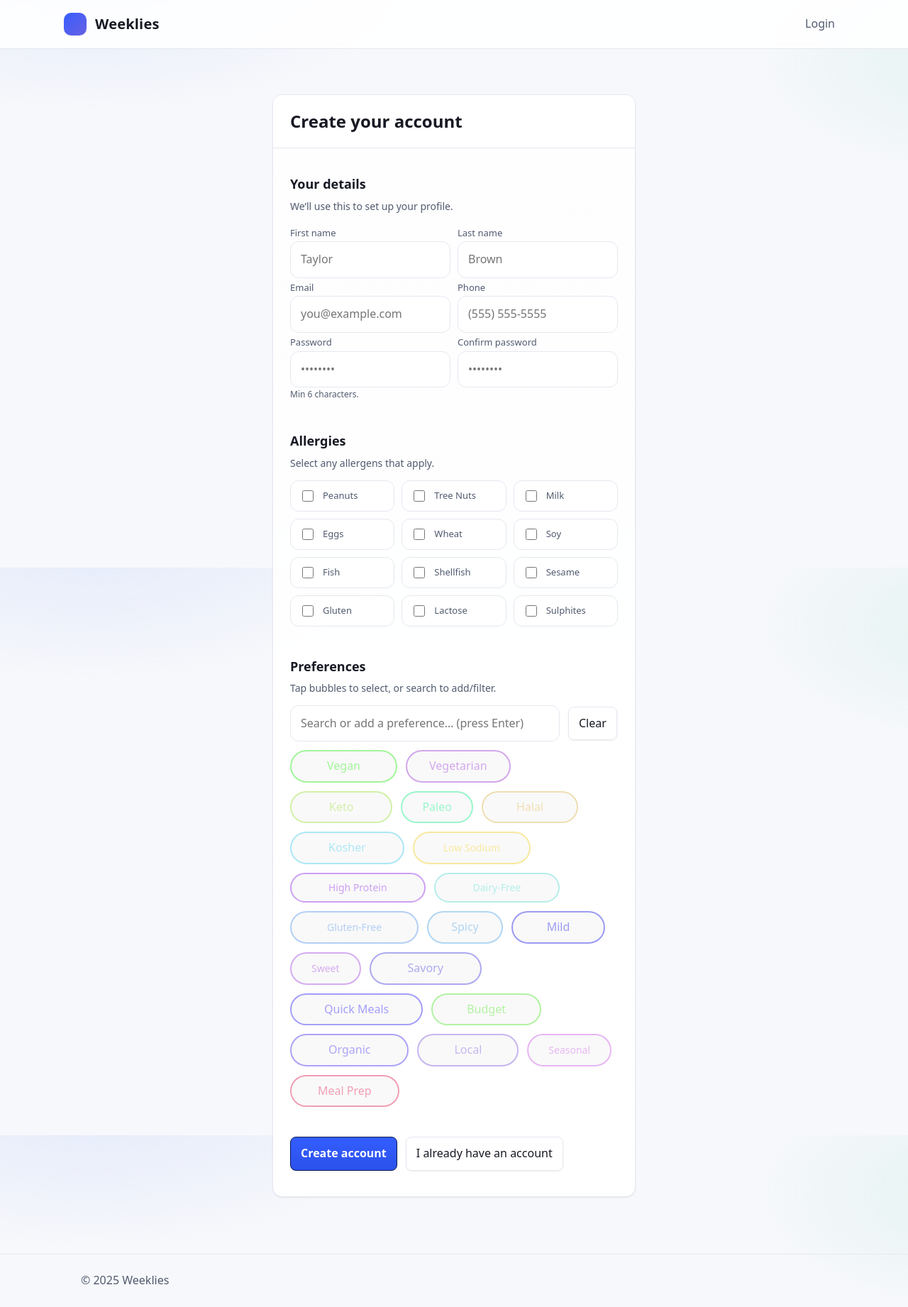
After one commit to TaylorBrown96/SE25Fall, a Flask app: page /register in a window 1280 px wide. The commit adds this page. Shown: the whole page at 71% size. Run offline with Flask 3, Linux system fonts and the light colour scheme.

Commit message:
Add user registration page with integrations
- Implemented new register.html template with multi-step form:
  • Collects basic info (name, email, phone, password)
  • Allergy selection from predefined list
  • Preferences selection with random-colored bubbles and search support
- Updated Flask /register route:
  • Handles password confirmation and validation
  • Stores allergies and preferences (CSV format) alongside user data
  • Prevents duplicate registration by email
- Extended User table schema to include allergies and preferences columns
- Improved UX with subtle bubble styling and border-highlight on selection
- Added client-side JS logic for bubble toggling, search, and field serialization

```diff
--- a/proj2/templates/login.html
+++ b/proj2/templates/login.html
@@ -37,6 +37,7 @@
             <input class="input" type="password" id="password" name="password" required />
 
             <input type="submit" value="Login" class="btn btn-primary btn-block" />
+            <a href="{{ url_for('register') }}" class="btn btn-secondary btn-block">Register</a>
           </form>
         </div>
       </div>
--- /dev/null
+++ b/proj2/templates/register.html
@@ -0,0 +1,320 @@
+<!DOCTYPE html>
+<html lang="en">
+<head>
+  <meta charset="UTF-8" />
+  <meta name="viewport" content="width=device-width, initial-scale=1.0" />
+  <title>Register · Weeklies</title>
+  <link rel="stylesheet" href="{{ url_for('static', filename='style.css') }}" />
+  <script src="{{ url_for('static', filename='script.js') }}" defer></script>
+  <style>
+    /* Preference bubbles */
+    .pref-toolbar { display:flex; gap:12px; align-items:center; margin-bottom:12px; flex-wrap:wrap; }
+    .pref-toolbar .input { max-width: 380px; }
+    .bubbles { display:flex; flex-wrap:wrap; gap:12px; }
+    .bubble {
+    display:inline-flex;
+    align-items:center;
+    justify-content:center;
+    border-radius:999px;
+    border:2px solid var(--border);
+    background: rgba(0,0,0,0.05);   /* subtle neutral backdrop */
+    color: var(--text);
+    padding: 10px 14px;
+    cursor:pointer;
+    user-select:none;
+    transition: transform .15s ease, border-color .15s ease, box-shadow .15s ease;
+    opacity: 0.5;                   /* dim when unselected */
+    }
+
+    .bubble:hover {
+    transform: translateY(-1px);
+    opacity: 0.7;
+    }
+
+    .bubble.selected {
+    background: rgba(0,0,0,0.05);   /* keep subtle background */
+    border-color: currentColor;     /* bright border */
+    box-shadow: 0 0 6px currentColor;
+    opacity: 1;                     /* make it pop */
+    }
+    .section-title { margin: 0 0 6px; font-size: 18px; }
+    .muted { color: var(--muted); font-size: 14px; margin: 0 0 12px; }
+    .allergen-grid { display:grid; gap:10px; grid-template-columns: repeat(2, minmax(0,1fr)); }
+    @media (min-width: 720px) { .allergen-grid { grid-template-columns: repeat(3, minmax(0,1fr)); } }
+    .allergen { display:flex; gap:10px; align-items:center; padding:10px 12px; border:1px solid var(--border); border-radius:12px; background: var(--surface); }
+    .step { margin-bottom: 24px; }
+    .error { margin: 12px 0; }
+  </style>
+</head>
+<body>
+<header class="site-header">
+  <div class="container">
+    <a class="brand" href="{{ url_for('index') }}">
+      <span class="logo" aria-hidden="true"></span> Weeklies
+    </a>
+    <nav>
+      <a href="{{ url_for('login') }}">Login</a>
+    </nav>
+  </div>
+</header>
+
+<main class="main">
+  <div class="container auth">
+    {% if error %}
+      <div class="flash danger error">{{ error }}</div>
+    {% endif %}
+
+    <div class="card">
+      <div class="card-header" style="font-size: 24px; font-weight: bold;">Create your account</div>
+      <div class="card-body">
+        <form method="POST" action="{{ url_for('register') }}" id="registerForm" novalidate>
+          <!-- STEP 1: Basic info -->
+          <div class="step">
+            <h2 class="section-title" style="margin-top:-20px">Your details</h2>
+            <p class="muted">We’ll use this to set up your profile.</p>
+            <div class="form-row form-row--2">
+              <div>
+                <label for="fname">First name</label>
+                <input class="input" id="fname" name="fname" type="text" placeholder="Taylor" required>
+              </div>
+              <div>
+                <label for="lname">Last name</label>
+                <input class="input" id="lname" name="lname" type="text" placeholder="Brown" required>
+              </div>
+            </div>
+            <div class="form-row form-row--2">
+              <div>
+                <label for="email">Email</label>
+                <input class="input" id="email" name="email" type="email" placeholder="you@example.com" required>
+              </div>
+              <div>
+                <label for="phone">Phone</label>
+                <input class="input" id="phone" name="phone" type="tel" placeholder="(555) 555-5555" required>
+              </div>
+            </div>
+            <div class="form-row form-row--2">
+              <div>
+                <label for="password">Password</label>
+                <input class="input" id="password" name="password" type="password" placeholder="••••••••" minlength="6" required>
+                <div class="help-text">Min 6 characters.</div>
+              </div>
+              <div>
+                <label for="confirm_password">Confirm password</label>
+                <input class="input" id="confirm_password" name="confirm_password" type="password" placeholder="••••••••" minlength="6" required>
+              </div>
+            </div>
+          </div>
+
+          <!-- STEP 2: Allergies -->
+          <div class="step">
+            <h2 class="section-title">Allergies</h2>
+            <p class="muted">Select any allergens that apply.</p>
+            <div class="allergen-grid" id="allergenGrid">
+              {% set allergens = [
+                'Peanuts','Tree Nuts','Milk','Eggs','Wheat','Soy',
+                'Fish','Shellfish','Sesame','Gluten','Lactose','Sulphites'
+              ] %}
+              {% for a in allergens %}
+              <label class="allergen">
+                <input type="checkbox" name="allergies[]" value="{{ a }}">
+                <span>{{ a }}</span>
+              </label>
+              {% endfor %}
+            </div>
+          </div>
+
+          <!-- STEP 3: Preferences (bubbles + search) -->
+          <div class="step">
+            <h2 class="section-title">Preferences</h2>
+            <p class="muted">Tap bubbles to select, or search to add/filter.</p>
+            <div class="pref-toolbar">
+              <input class="input" id="prefSearch" type="search" placeholder="Search or add a preference… (press Enter)">
+              <button class="btn btn-outline" type="button" id="clearPrefsBtn">Clear</button>
+            </div>
+            <div class="bubbles" id="bubbles"></div>
+          </div>
+
+          <!-- Hidden serialized fields for server -->
+          <input type="hidden" name="allergies" id="allergiesField" value="">
+          <input type="hidden" name="preferences" id="preferencesField" value="">
+
+          <div class="btn-row" style="margin-bottom: -20px">
+            <button type="submit" class="btn btn-primary">Create account</button>
+            <a class="btn btn-outline" href="{{ url_for('login') }}">I already have an account</a>
+          </div>
+        </form>
+      </div>
+    </div>
+  </div>
+</main>
+
+<footer class="footer">
+  <div class="container">© 2025 Weeklies</div>
+</footer>
+
+<script>
+  // --- Preferences bubble builder ---
+  (function() {
+    const DEFAULT_PREFS = [
+        'Vegan','Vegetarian','Keto','Paleo','Halal','Kosher','Low Sodium','High Protein',
+        'Dairy-Free','Gluten-Free','Spicy','Mild','Sweet','Savory','Quick Meals','Budget',
+        'Organic','Local','Seasonal','Meal Prep','Breakfast','Lunch','Dinner','Snacks',
+        'High Fiber','Low Carb','Low Fat','Sugar-Free','Nut-Free','Shellfish-Free','Soy-Free',
+        'Comfort Food','Exotic','Street Food','Fine Dining','Fast Food','Slow Cooked','Grilled',
+        'Baked','Fried','Raw','Sushi','Salads','Soups','Sandwiches','Wraps','Smoothies',
+        'Juicing','Energy Boost','Post-Workout','Pre-Workout','Family Friendly','Kid Friendly',
+        'Romantic','Entertaining','Travel Friendly','Picnic','Camping','Holiday Meals',
+        'Desserts','Cakes','Cookies','Pastries','Ice Cream','Chocolate','Coffee','Tea',
+        'Wine Pairing','Beer Pairing','Cocktails','Non-Alcoholic','Hydration','Low Caffeine'
+    ];
+
+    const bubblesEl = document.getElementById('bubbles');
+    const searchEl  = document.getElementById('prefSearch');
+    const clearBtn  = document.getElementById('clearPrefsBtn');
+
+    // Utility: random pastel-ish HSL
+    function randomColor() {
+      const h = Math.floor(Math.random()*360);
+      const s = 65 + Math.random()*25;   // 65–90
+      const l = 55 + Math.random()*15;   // 55–70
+      return `hsl(${h} ${s}% ${l}%)`;
+    }
+    // Utility: random size in px
+    function randomSize() {
+      return Math.floor(28 + Math.random()*28); // 28–56
+    }
+
+    const state = {
+      all: new Map(),       // key -> { el, label, color }
+      selected: new Set(),  // keys
+    };
+
+    function makeKey(label) { return label.toLowerCase().trim(); }
+
+    function createBubble(label) {
+      const key = makeKey(label);
+      if (state.all.has(key)) return state.all.get(key).el;
+      const color = randomColor();
+      const el = document.createElement('button');
+      el.type = 'button';
+      el.className = 'bubble';
+      el.textContent = label;
+      el.style.borderColor = color;
+      el.style.color = color;    // used as currentColor
+      el.style.fontSize = Math.random() < 0.5 ? '14px' : '16px';
+      el.style.padding = `8px ${Math.max(14, randomSize())}px`;
+
+      // Toggle selection on click
+      el.addEventListener('click', () => {
+          if (state.selected.has(key)) {
+          state.selected.delete(key);
+          el.classList.remove('selected');   // deselect
+          } else {
+          state.selected.add(key);
+          el.classList.add('selected');      // select
+          }
+          syncHiddenFields();
+      });
+
+      state.all.set(key, { el, label, color });
+      return el;
+    }
+
+    function toggleBubble(key) {
+      const item = state.all.get(key);
+      if (!item) return;
+      if (state.selected.has(key)) {
+        state.selected.delete(key);
+        item.el.classList.remove('selected');
+      } else {
+        state.selected.add(key);
+        item.el.classList.add('selected');
+      }
+      syncHiddenFields();
+    }
+
+    function renderList(list) {
+        bubblesEl.innerHTML = '';
+        // LIMIT to 20 shown
+        list.slice(0, 20).forEach(label => bubblesEl.appendChild(createBubble(label)));
+        // re-apply selected classes
+        for (const key of state.selected) {
+        const item = state.all.get(key);
+        if (item) item.el.classList.add('selected');
+        }
+    }
+
+    function filterList(q) {
+        const query = q.toLowerCase().trim();
+        if (!query) {
+        renderList(Array.from(state.all.values()).map(v => v.label));
+        return;
+        }
+        const labels = Array.from(state.all.values())
+        .map(v => v.label)
+        .filter(l => l.toLowerCase().includes(query));
+        renderList(labels);
+    }
+
+    function addFromInput() {
+      const raw = searchEl.value.trim();
+      if (!raw) return;
+      const parts = raw.split(',').map(s => s.trim()).filter(Boolean);
+      parts.forEach(p => {
+        const key = makeKey(p);
+        const el = createBubble(p);
+        if (!state.selected.has(key)) {
+          state.selected.add(key);
+          el.classList.add('selected');
+        }
+      });
+      searchEl.value = '';
+      filterList('');
+      syncHiddenFields();
+    }
+
+    function clearSelections() {
+      state.selected.clear();
+      state.all.forEach(({ el }) => el.classList.remove('selected'));
+      syncHiddenFields();
+    }
+
+    function syncHiddenFields() {
+      // preferences (CSV)
+      const prefs = Array.from(state.selected).map(k => state.all.get(k)?.label).filter(Boolean);
+      document.getElementById('preferencesField').value = prefs.join(',');
+    }
+
+    // Init defaults
+    DEFAULT_PREFS.forEach(createBubble);
+    renderList(DEFAULT_PREFS);
+
+    // Events
+    searchEl.addEventListener('input', (e) => filterList(e.target.value));
+    searchEl.addEventListener('keydown', (e) => {
+        if (e.key === 'Enter') { e.preventDefault(); addFromInput(); }
+    });
+    clearBtn.addEventListener('click', clearSelections);
+    })();
+
+  // --- Serialize allergies to CSV for your existing /register route ---
+  (function() {
+    const form = document.getElementById('registerForm');
+    form.addEventListener('submit', (e) => {
+      // Password confirmation guard (client-side mirror of server)
+      const pw = document.getElementById('password').value;
+      const cp = document.getElementById('confirm_password').value;
+      if (pw !== cp) {
+        e.preventDefault();
+        alert('Passwords do not match.');
+        return;
+      }
+      // Allergies CSV
+      const checks = Array.from(form.querySelectorAll('input[name="allergies[]"]:checked')).map(i => i.value);
+      document.getElementById('allergiesField').value = checks.join(',');
+      // preferencesField already managed by bubble script
+    }, { passive: false });
+  })();
+</script>
+</body>
+</html>
```
Also changed, not shown: proj2/Flask_app.py (+63 -0 lines), proj2/CSC510_DB.db.
